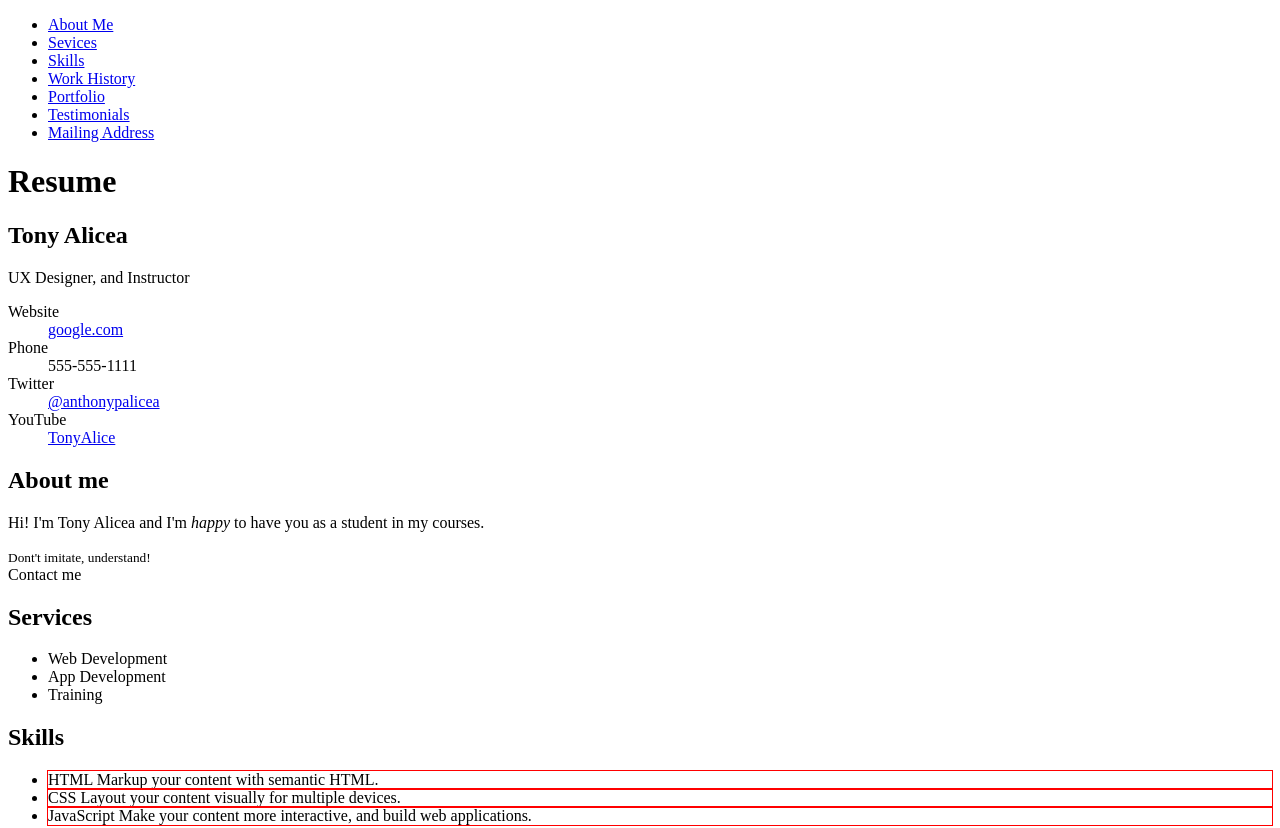
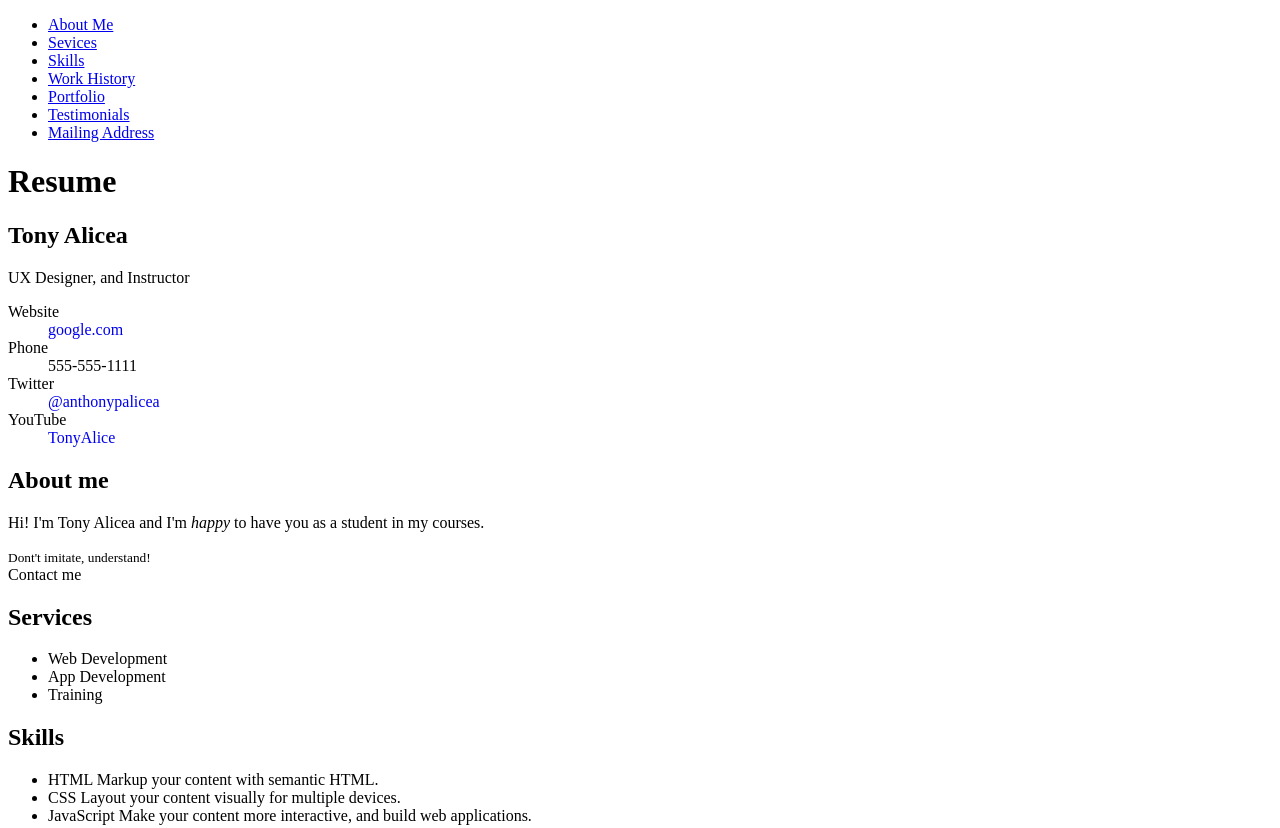
Before and after one commit to forelock7/htmlcss-main, a website: page 1_RESUME/index.html in a window 1280 px wide. Shown: the top 828 px of the page. Drawn offline with Linux system fonts and the light colour scheme.

Commit message:
120. Specificity-Adjustment Pseudo-Class

```diff
--- a/1_RESUME/styles.css
+++ b/1_RESUME/styles.css
@@ -1,3 +1,7 @@
-:is(ul.resume-list, ol) li {
-    outline: solid 1px red;
+a:where(:not(:hover)) {
+    text-decoration: none;
 }
+
+nav a {
+    text-decoration: underline;
+}
```
Also changed, not shown: README.md.
